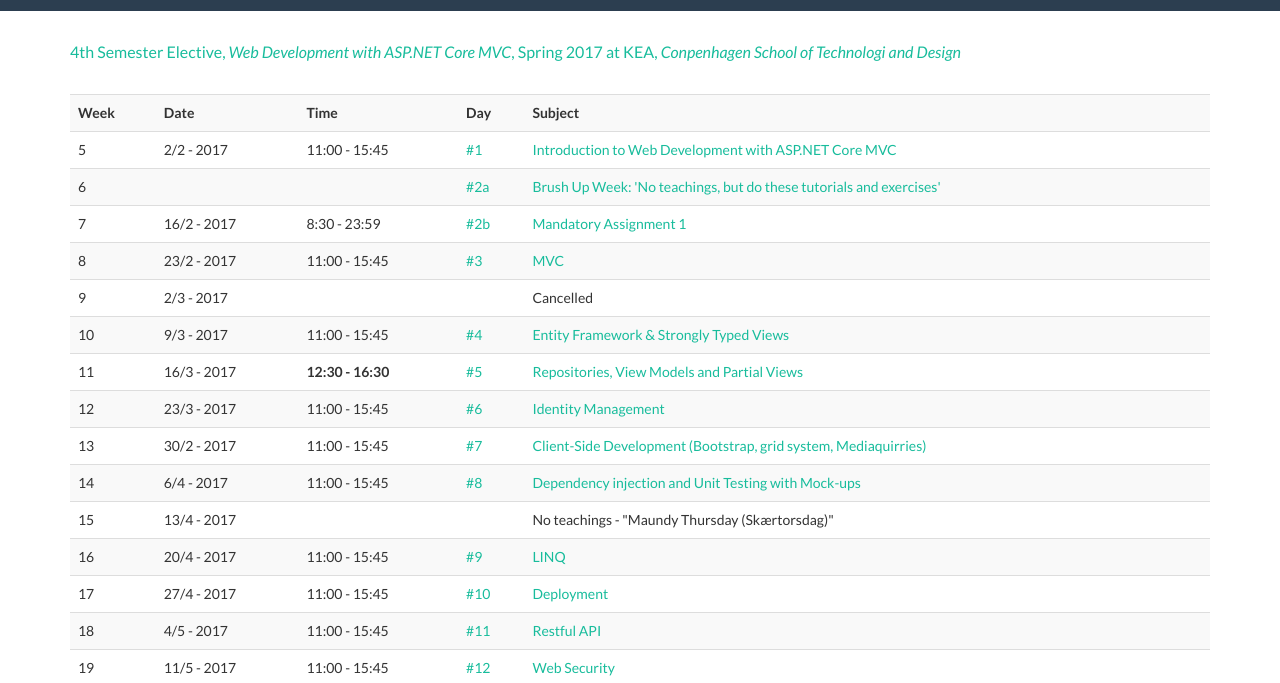
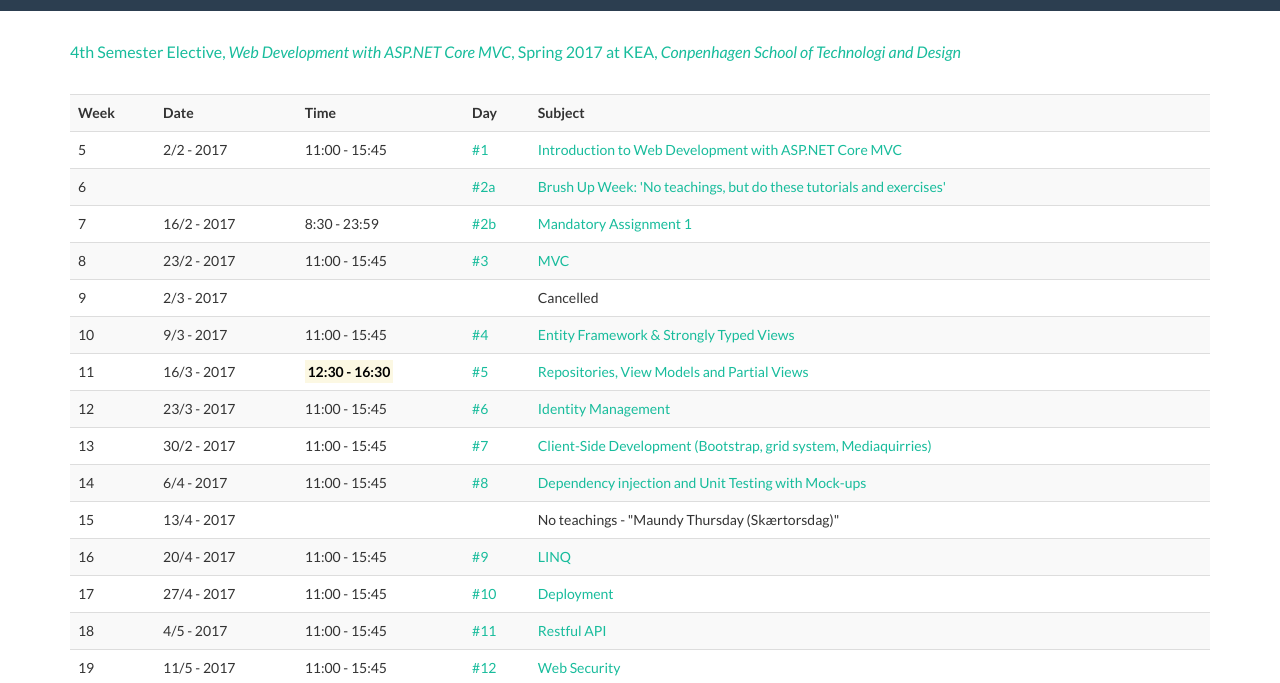
Before and after one commit to keacore/keacore.github.io, a website: page index.html in a window 1280 px wide. Shown: the part 89-772 px from the top of the page. Drawn offline with nearby package versions, Linux system fonts and the light colour scheme.

Commit message:
16-03 changed

```diff
--- a/index.html
+++ b/index.html
@@ -127,7 +127,7 @@
                 <tr>
                     <td>11</td>
                     <td>16/3 - 2017</td>
-                    <td><b>12:30 - 16:30<b></td>
+                    <td><b><mark>12:30 - 16:30</mark><b></td>
                     <td><a href="https://github.com/keacore?utf8=%E2%9C%93&q=05&type=&language=">#5</a></td>
                     <td><a href="https://github.com/keacore?utf8=%E2%9C%93&q=01&type=&language=">Repositories, View Models and Partial Views</a></td>
                 </tr>
```
